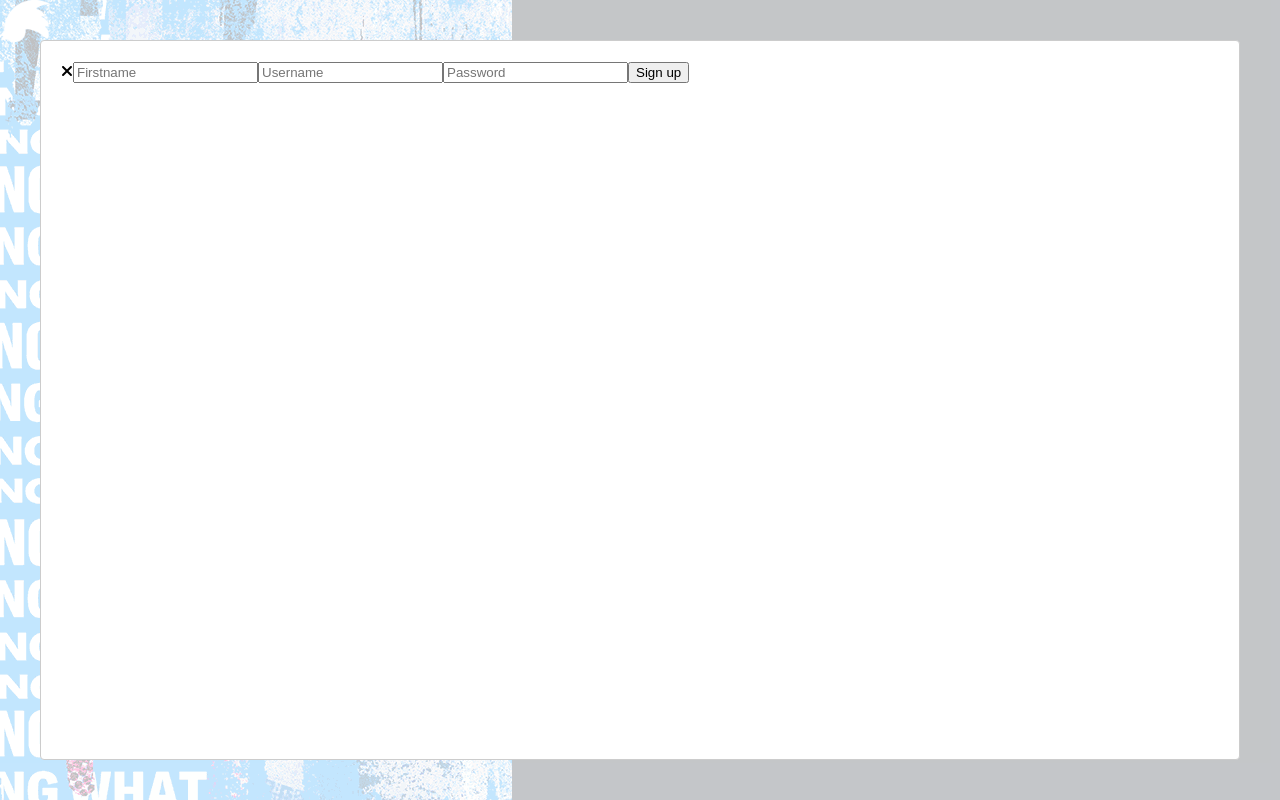
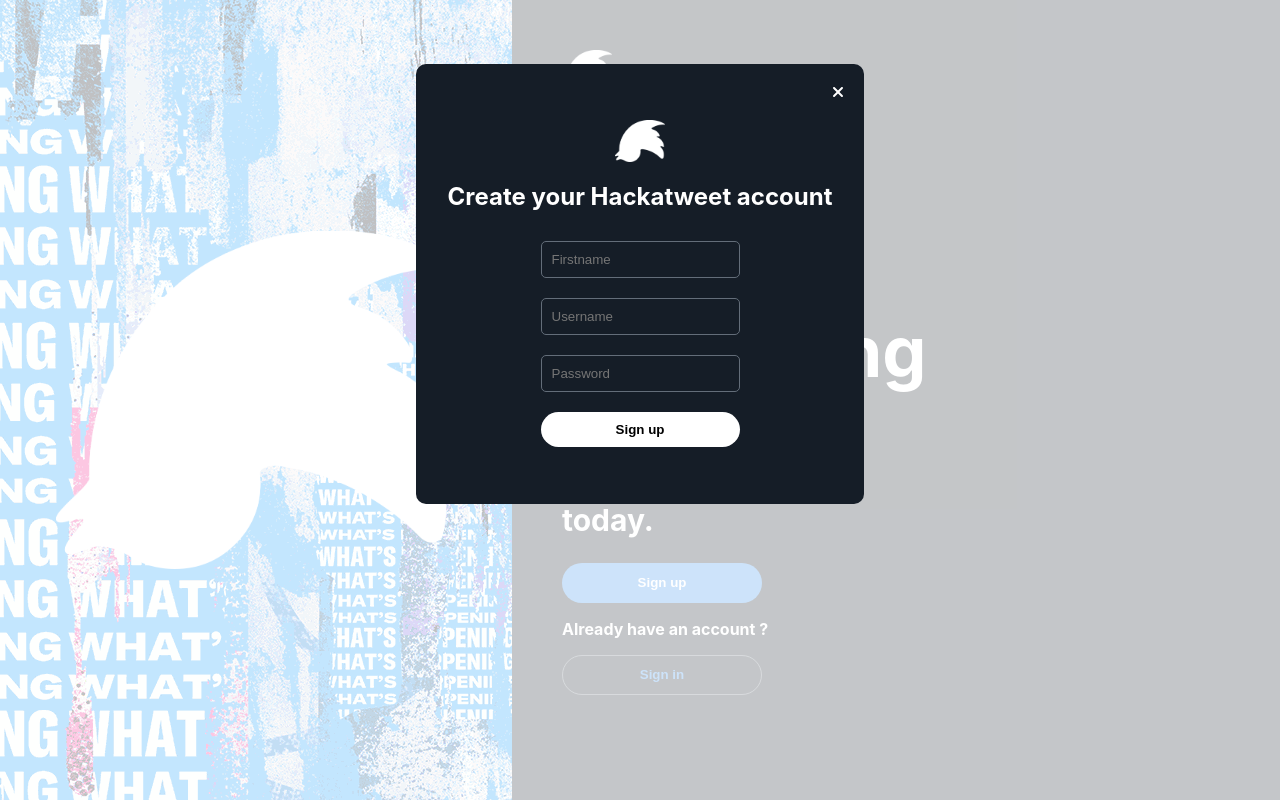
Before and after one commit to melanie-sr/hackatweet-frontend, a Next.js app: page / in a window 1280 px wide. Both pictures are taken after a click on the button "Sign up". Built offline with nearby package versions, Linux system fonts and the light colour scheme; no server answers.

Commit message:
login page finish

```diff
--- a/components/Login.js
+++ b/components/Login.js
@@ -19,18 +19,22 @@ function Login() {
     <div>
       <main className={styles.main}>
         <div className={styles.leftSide}>
-            <img className={styles.logo} src="Logo-twitter-blanc-png-800x800.png" alt="Logo" />
+            <img className={styles.logo1} src="Logo-twitter-blanc-png-800x800.png" alt="Logo" />
         </div>
         <div className={styles.rightSide}>
             <div className={styles.loginZone}>
-                <img className={styles.logo} src="Logo-twitter-blanc-png-800x800.png" alt="Logo" />
+                <img className={styles.logo2} src="Logo-twitter-blanc-png-800x800.png" alt="Logo" />
                 <h1 className={styles.title1}>See what's <br/>happening</h1>
                 <h2 className={styles.title2}>Join Hackatweet today.</h2>
                 <button className={styles.signUpButton} onClick={handleOpenSignUp}>Sign up</button>
-                <Modal isOpen={signUpOpen} onRequestClose={handleCloseSignUp}><SignUp/></Modal>
+                <Modal className={styles.modal} isOpen={signUpOpen} onRequestClose={handleCloseSignUp} >
+                    <SignUp/>
+                </Modal>
                 <p className={styles.p}>Already have an account ?</p>
                 <button className={styles.signInButton} onClick={handleOpenSignIn}>Sign in</button>
-                <Modal isOpen={signInOpen} onRequestClose={handleCloseSignIn}><SignIn/></Modal>
+                <Modal className={styles.modal} isOpen={signInOpen} onRequestClose={handleCloseSignIn}>
+                    <SignIn/>
+                </Modal>
             </div>
         </div>
       </main>
--- a/components/SignIn.js
+++ b/components/SignIn.js
@@ -3,6 +3,8 @@ import { useState } from 'react';
 import { login } from '../reducers/user';
 import { FontAwesomeIcon } from '@fortawesome/react-fontawesome';
 import { faXmark } from '@fortawesome/free-solid-svg-icons';
+import styles from '../styles/Login.module.css';
+
 
 function SignIn () {
     const dispatch = useDispatch();
@@ -23,16 +25,25 @@ function SignIn () {
                 setSignInUsername('');
                 setSignInPassword('');
             }
-        })
+        }).then(<link rel="stylesheet" href="/home" />) //? -- à tester
+
     };
 
 
     return (
         <div>
-            <FontAwesomeIcon icon={faXmark} />
-            <input onChange={(e) => setSignInUsername(e.target.value)} value={signInUsername} type="text" placeholder="Username" id="signInUsername"/>
-            <input onChange={(e) => setSignInPassword(e.target.value)} value={signInPassword} type="password" placeholder="Password" id="signInPassword"/>
-            <button id="Sign in" onClick={() => handleSignIn()}>Sign in</button>
+            <div className={styles.faXmark}>
+                <FontAwesomeIcon icon={faXmark} />
+            </div>
+            <div className={styles.modalsStyle}>
+                <img className={styles.logo2} src="Logo-twitter-blanc-png-800x800.png" alt="Logo" />
+                <h2>Connect to Hackatweet</h2>
+                <div className={styles.inputs}>
+                    <input className={styles.input} onChange={(e) => setSignInUsername(e.target.value)} value={signInUsername} type="text" placeholder="Username" id="signInUsername"/>
+                    <input className={styles.input} onChange={(e) => setSignInPassword(e.target.value)} value={signInPassword} type="password" placeholder="Password" id="signInPassword"/>
+                    <button className={styles.button} id="Sign in" onClick={() => handleSignIn()}>Sign in</button>
+                </div>
+            </div>
         </div>
     )
 }
--- a/components/SignUp.js
+++ b/components/SignUp.js
@@ -1,5 +1,6 @@
 import { FontAwesomeIcon } from '@fortawesome/react-fontawesome';
 import { faXmark } from '@fortawesome/free-solid-svg-icons';
+import styles from '../styles/Login.module.css';
 import { useDispatch } from 'react-redux';
 import { useState } from 'react';
 import { login } from '../reducers/user';
@@ -30,11 +31,19 @@ function SignUp () {
 
     return (
         <div>
-            <FontAwesomeIcon icon={faXmark} />
-            <input onChange={(e) =>setSignUpFirstname(e.target.value)} value={signUpFirstname} type="text" placeholder="Firstname" id="signUpFirstname"/>
-            <input onChange={(e) =>setSignUpUsername(e.target.value)} value={signUpUsername} type="text" placeholder="Username" id="signUpUsername"/>
-            <input onChange={(e) =>setSignUpPassword(e.target.value)} value={signUpPassword} type="password" placeholder="Password" id="signUpPassword"/>
-            <button id="Sign up">Sign up</button>
+            <div className={styles.faXmark}>
+                <FontAwesomeIcon icon={faXmark} />
+            </div>
+            <div className={styles.modalsStyle}>
+                <img className={styles.logo2} src="Logo-twitter-blanc-png-800x800.png" alt="Logo" />
+                <h2>Create your Hackatweet account</h2>
+                <div className={styles.inputs}>
+                    <input className={styles.input} onChange={(e) =>setSignUpFirstname(e.target.value)} value={signUpFirstname} type="text" placeholder="Firstname" id="signUpFirstname"/>
+                    <input className={styles.input} onChange={(e) =>setSignUpUsername(e.target.value)} value={signUpUsername} type="text" placeholder="Username" id="signUpUsername"/>
+                    <input className={styles.input} onChange={(e) =>setSignUpPassword(e.target.value)} value={signUpPassword} type="password" placeholder="Password" id="signUpPassword"/>
+                    <button className={styles.button} id="Sign up">Sign up</button>
+                </div>
+            </div>
         </div>
     )
 }
--- a/styles/Login.module.css
+++ b/styles/Login.module.css
@@ -10,6 +10,8 @@
     width: 40%;
     display: flex;
     flex-direction: column;
+    align-items: center;
+    justify-content: center;
     background-image: url('../public/twitterImage.png');
 }
 
@@ -27,37 +29,93 @@
     width: 50%;
 }
 
-.logo{
+.logo1{
+    height: auto;
+    width: 400px;
+}
+
+.logo2{
     height: auto;
     width: 50px;
 }
 
 .title1 {
     color: white;
-    font-size: 50px;
+    font-size: 70px;
 }
 
 .title2{
     color: white;
+    font-size: 30px;
 }
 
 .p{
     color: white;
+    font-weight: bold;
 }
 
 .signUpButton{
     color: white;
     background-color: #3690ED;
-    border-radius: 10px;
+    border-radius: 40px;
     height: 40px;
     width: 200px;
+    border: none;
+    font-weight: bold;
 }
 
 .signInButton{
     color: #3690ED;
     background-color: #151D27;
-    border-radius: 10px;
-    border: solid 1px white;
+    border-radius: 40px;
+    border: solid 1px #636D79;
     height: 40px;
     width: 200px;
+    font-weight: bold;
 }
+
+.modal{
+    border-radius: 10px;
+    background-color: #151D27;
+    height: 55%;
+    width: 35%;
+    margin-left: 32.5%;
+    margin-top: 5%;
+}
+
+.faXmark{
+    display: flex;
+    justify-content: right;
+    padding: 20px;
+    color: white;
+}
+
+.inputs{
+    display: flex;
+    flex-direction: column;
+
+}
+
+.input{
+    background-color: #151D27;
+    margin: 10px;
+    padding: 10px;
+    border-radius: 5px;
+    border: solid 1px #636D79;
+}
+
+.button{
+    background-color: white;
+    margin: 10px;
+    padding: 10px;
+    border-radius: 40px;
+    border: none;
+    font-weight: bold;
+}
+
+.modalsStyle{
+    display: flex;
+    flex-direction: column;
+    align-items: center;
+    color: white;
+}
```
